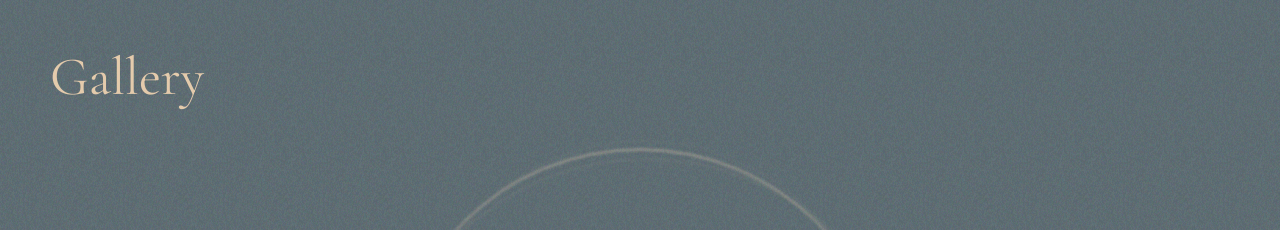
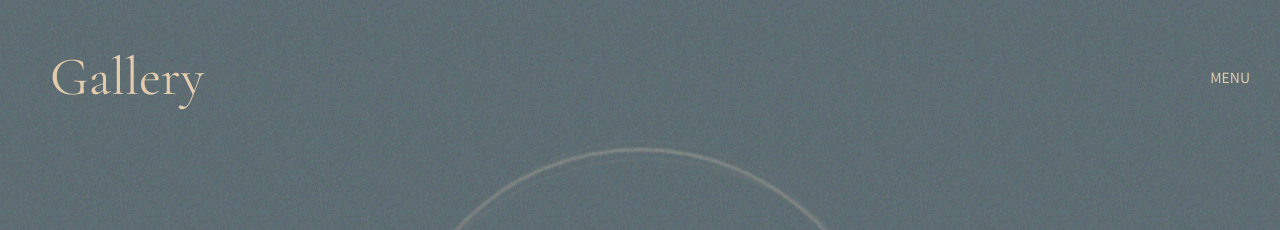
Before and after one commit to hbpark2/canvas, a React (Create React App) app: page / in a window 1280 px wide. Shown: the top 230 px of the page. Built offline with nearby package versions, Linux system fonts and the light colour scheme.

Commit message:
menu WIP

```diff
--- a/src/Components/Layout/Header/Header.tsx
+++ b/src/Components/Layout/Header/Header.tsx
@@ -1,9 +1,36 @@
-import { Container, Logo } from "./styles";
+import { useContext, useEffect } from "react";
+import { CurrentContext } from "../../../Context/ContextStore";
+import { TabArr } from "../../../Home/components/Tab/tabdata";
+import Noise from "../../Common/Noise";
+import { Container, Logo, MenuBtn, Nav, NavList } from "./styles";
 
 const Header = () => {
+	const { menuOpen, setMenuOpen, changeCursorState, onTabClick } = useContext(CurrentContext);
+	const onOpenMenu = () => {
+		setMenuOpen(!menuOpen);
+	};
+
 	return (
 		<Container>
 			<Logo>Gallery</Logo>
+			<MenuBtn onClick={onOpenMenu}>MENU</MenuBtn>
+			<Nav menuOpen={menuOpen}>
+				<ul>
+					{TabArr.map((item, index) => {
+						return (
+							<NavList
+								key={`tab${index}`}
+								onMouseOver={() => changeCursorState("bigger")}
+								onMouseOut={() => changeCursorState("")}
+							>
+								{/* <TabButton onClick={() => onTabClick(item)}>0{index + 1}</TabButton>
+								<TabSpan>{item.text}</TabSpan> */}
+							</NavList>
+						);
+					})}
+				</ul>
+				<Noise />
+			</Nav>
 		</Container>
 	);
 };
--- a/src/Components/Layout/Header/styles.tsx
+++ b/src/Components/Layout/Header/styles.tsx
@@ -4,16 +4,21 @@ export const Container = styled.header`
 	position: fixed;
 	top: 0;
 	left: 0;
-	width: 100%;
-	height: 80px;
+	display: flex;
+	justify-content: space-between;
+	align-items: center;
+	width: calc(100% - 80px);
 	padding: 50px;
-	/* background-color: rgba(0, 0, 0, 0.5); */
 	z-index: 200;
+
 	@media ${({ theme: { deviceScreenMax } }) => deviceScreenMax.mobile} {
 		padding: 30px;
 	} ;
 `;
+
 export const Logo = styled.h1`
+	position: relative;
+	z-index: 205;
 	font-family: ${({ theme: { accentFont } }) => accentFont};
 	color: ${({ theme: { accentColor } }) => accentColor};
 	font-size: 54px;
@@ -21,3 +26,34 @@ export const Logo = styled.h1`
 		font-size: 32px;
 	} ;
 `;
+
+export const MenuBtn = styled.button`
+	position: relative;
+	z-index: 205;
+	color: ${({ theme: { accentColor } }) => accentColor};
+`;
+
+export const Nav = styled.nav<{ menuOpen: boolean }>`
+	position: fixed;
+	top: 0;
+	left: 0;
+	width: 100vw;
+	height: 100vh;
+	background-color: ${({ theme }) => theme.bgColor2};
+	transition: opacity 0.5s, visibility 0.5s, transform 0.5s;
+
+	${({ menuOpen }) =>
+		menuOpen
+			? css`
+					visibility: visible;
+					opacity: 1;
+					transform: translateX(0) skew(0deg);
+			  `
+			: css`
+					visibility: hidden;
+					opacity: 0;
+					transform: translateX(-100%) skew(50deg);
+			  `}
+`;
+
+export const NavList = styled.li``;
--- a/src/Context/ContextStore.tsx
+++ b/src/Context/ContextStore.tsx
@@ -20,6 +20,7 @@ type ValueType = {
 	setTabState: (T: TabStateType) => void;
 	setCurrentPosition: (T: CursorState) => void;
 	changeCursorState: (T: CursorState) => void;
+	onTabClick: (T: TabStateType) => void;
 };
 
 export const CurrentContext = createContext<ValueType>({
@@ -32,6 +33,7 @@ export const CurrentContext = createContext<ValueType>({
 	setTabState: () => {},
 	setCurrentPosition: () => {},
 	changeCursorState: () => {},
+	onTabClick: () => {},
 });
 
 export const StoreProvider: React.FC<StoreProviderProp> = ({ children }) => {
@@ -56,6 +58,10 @@ export const StoreProvider: React.FC<StoreProviderProp> = ({ children }) => {
 		}
 	};
 
+	const onTabClick = (theme: TabStateType) => {
+		setTabState({ theme: theme.theme, bgImage: theme.bgImage });
+	};
+
 	const value: ValueType = {
 		menuOpen,
 		setMenuOpen,
@@ -66,6 +72,7 @@ export const StoreProvider: React.FC<StoreProviderProp> = ({ children }) => {
 		setTabState,
 		setCurrentPosition,
 		changeCursorState,
+		onTabClick,
 	};
 
 	return <CurrentContext.Provider value={value}>{children}</CurrentContext.Provider>;
--- a/src/Home/Home.tsx
+++ b/src/Home/Home.tsx
@@ -6,11 +6,10 @@ import ScrollCircle from "./components/ScrollCircle";
 import Bubble2 from "../Assets/bubble1.jpg";
 import { Container, Image, ImageWrap, ImgSection, TextWrap } from "./styles";
 import IntroBackground from "./components/IntroBackground/IntroBackground";
-import Tab from "./components/Tab/Tab";
 import { CurrentContext } from "../Context/ContextStore";
 
 const Home = () => {
-	const { currentPosition, changeCursorState } = useContext(CurrentContext);
+	const { currentPosition, changeCursorState, menuOpen } = useContext(CurrentContext);
 	const [loading, setLoading] = useState<boolean>(true);
 	const { scrollY } = useScroll();
 
@@ -21,13 +20,14 @@ const Home = () => {
 	}, []);
 
 	useEffect(() => {
-		if (loading) {
+		if (loading || menuOpen) {
+			document.body?.classList.remove("overflow-unset");
 			document.body?.classList.add("overflow-hidden");
 		} else {
 			document.body?.classList.remove("overflow-hidden");
 			document.body?.classList.add("overflow-unset");
 		}
-	}, [loading]);
+	}, [loading, menuOpen]);
 
 	return (
 		<>
--- a/src/Home/components/Tab/Tab.tsx
+++ b/src/Home/components/Tab/Tab.tsx
@@ -1,24 +1,12 @@
 import { useContext } from "react";
+import { TabArr } from "./tabdata";
 import { CurrentContext, TabStateType } from "../../../Context/ContextStore";
 import { useScroll } from "../../../Hooks/Scroll";
 import { TabButton, TabContainer, TabList, TabSpan } from "./styles";
-import Bubble1 from "../../../Assets/bubble1.jpg";
-import Bubble2 from "../../../Assets/bubble2.jpg";
-import Bubble3 from "../../../Assets/bubble3.jpg";
+
 const Tab = () => {
-	const { changeCursorState, setTabState } = useContext(CurrentContext);
+	const { changeCursorState, onTabClick } = useContext(CurrentContext);
 	const { scrollY } = useScroll();
-
-	const onTabClick = (theme: TabStateType) => {
-		setTabState({ theme: theme.theme, bgImage: theme.bgImage });
-	};
-
-	const TabArr: TabStateType[] = [
-		{ bgImage: Bubble1, theme: "01", text: "가나다라마바사" },
-		{ bgImage: Bubble2, theme: "02", text: "가나다라마바사" },
-		{ bgImage: Bubble3, theme: "01", text: "가나다라마바사" },
-		{ bgImage: Bubble1, theme: "02", text: "가나다라마바사" },
-	];
 
 	return (
 		<TabContainer scrl={scrollY}>
--- /dev/null
+++ b/src/Home/components/Tab/tabdata.ts
@@ -0,0 +1,11 @@
+import { TabStateType } from "../../../Context/ContextStore";
+import Bubble1 from "../../../Assets/bubble1.jpg";
+import Bubble2 from "../../../Assets/bubble2.jpg";
+import Bubble3 from "../../../Assets/bubble3.jpg";
+
+export const TabArr: TabStateType[] = [
+	{ bgImage: Bubble1, theme: "01", text: "가나다라마바사" },
+	{ bgImage: Bubble2, theme: "02", text: "가나다라마바사" },
+	{ bgImage: Bubble3, theme: "01", text: "가나다라마바사" },
+	{ bgImage: Bubble1, theme: "02", text: "가나다라마바사" },
+];
```
